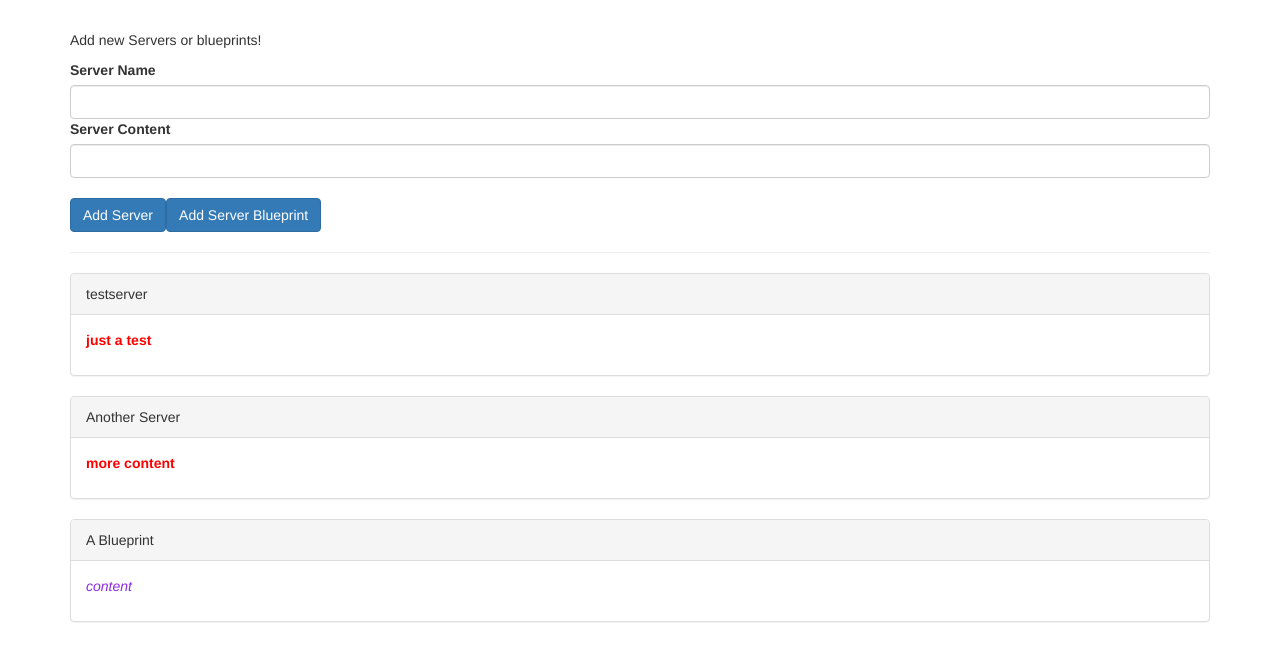
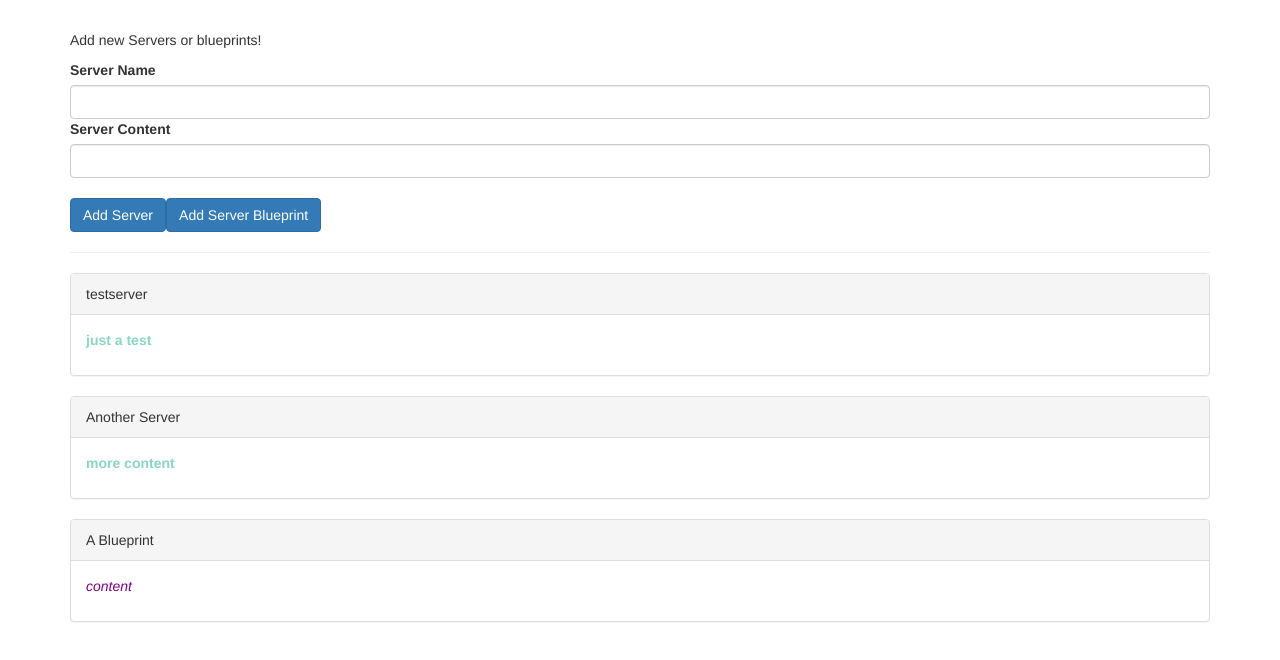
Before and after one commit to RobLMartin/angular-practice-components-and-databinding, an Angular app: page / in a window 1280 px wide. Shown: the top 660 px of the page. Built offline with nearby package versions, Linux system fonts and the light colour scheme.

Commit message:
view encapsulation

```diff
--- a/src/app/server-element/server-element.component.css
+++ b/src/app/server-element/server-element.component.css
@@ -0,0 +1,3 @@
+p {
+  color: purple;
+}
--- a/src/app/server-element/server-element.component.html
+++ b/src/app/server-element/server-element.component.html
@@ -4,8 +4,8 @@ class="panel panel-default">
   <div class="panel-body">
     <p>
       <!--Style our servers conditionally-->
-      <strong *ngIf="element.type === 'server'" style="color: red">{{ element.content }}</strong>
-      <em *ngIf="element.type === 'blueprint'" style="color:blueviolet">{{ element.content }}</em>
+      <strong *ngIf="element.type === 'server'" style="color: #88D8C0">{{ element.content }}</strong>
+      <em *ngIf="element.type === 'blueprint'">{{ element.content }}</em>
     </p>
   </div>
 </div>
--- a/src/app/server-element/server-element.component.ts
+++ b/src/app/server-element/server-element.component.ts
@@ -1,9 +1,10 @@
-import { Component, OnInit, Input } from '@angular/core';
+import { Component, OnInit, Input, ViewEncapsulation } from '@angular/core';
 
 @Component({
   selector: 'app-server-element',
   templateUrl: './server-element.component.html',
-  styleUrls: ['./server-element.component.css']
+  styleUrls: ['./server-element.component.css'],
+  encapsulation: ViewEncapsulation.Emulated // None, or Native too.
 })
 export class ServerElementComponent implements OnInit {
   @Input('srvElement') element: {type: string, name: string; content: string};
```
